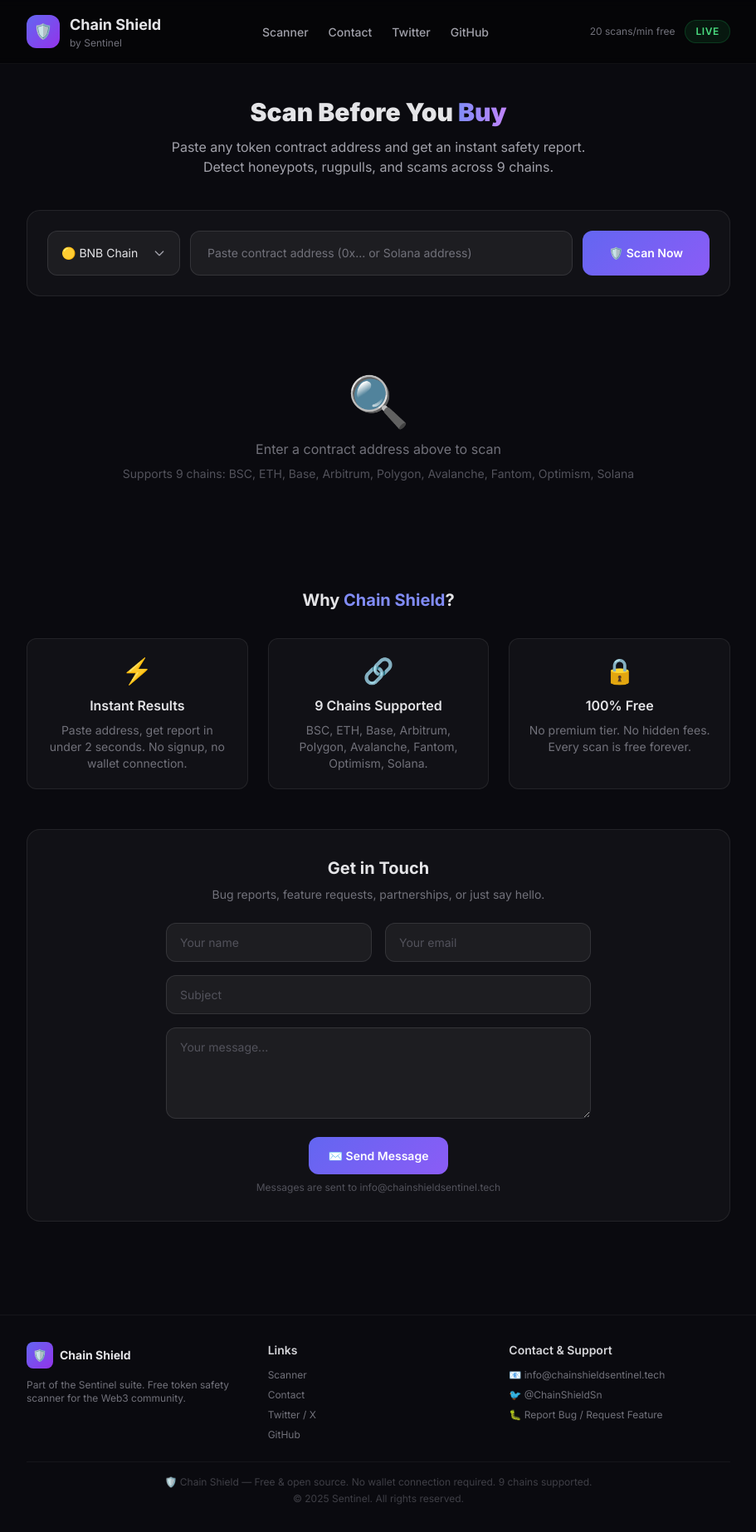
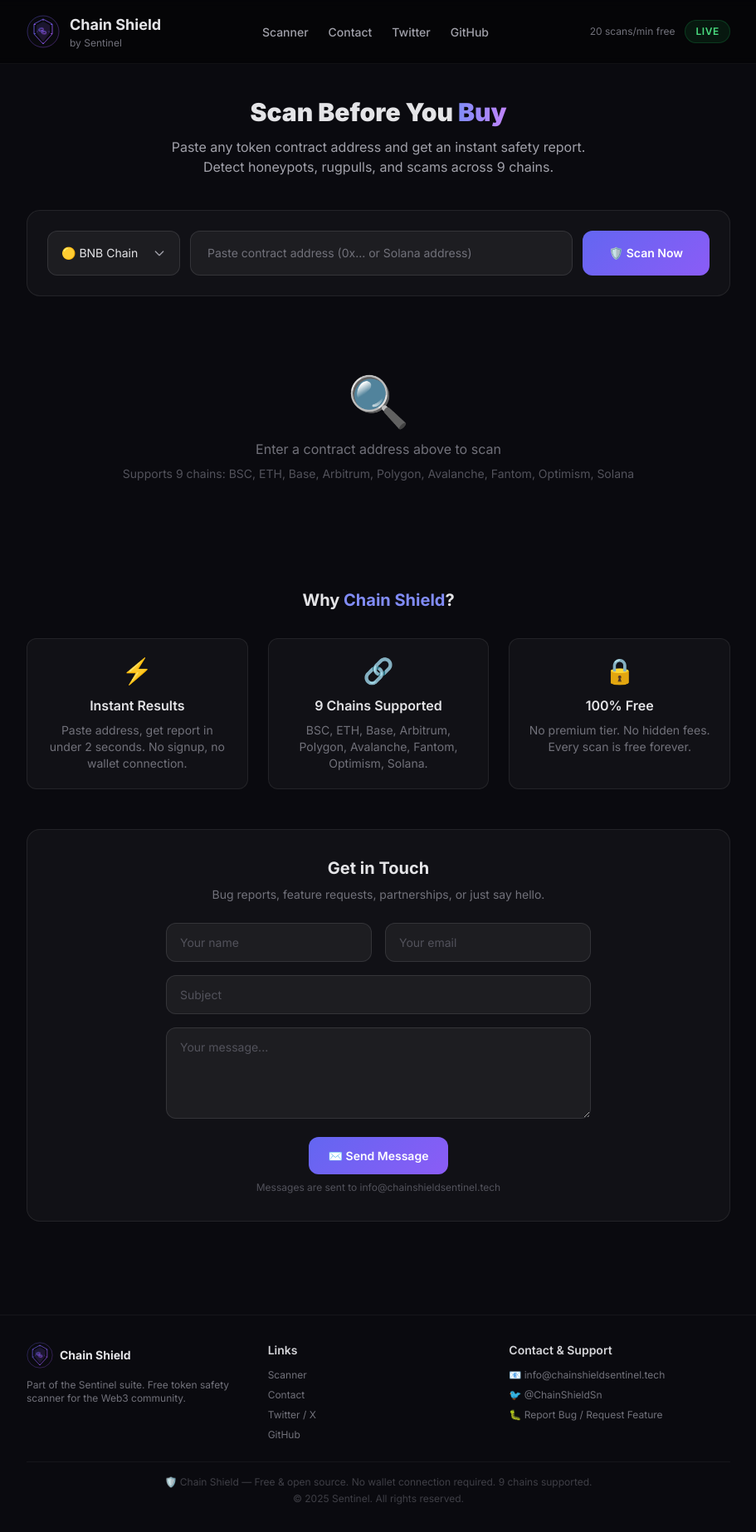
Before and after one commit to 0xairdropnoob/chain-shield, a plain HTML site: page static/index.html in a window 1280 px wide. Shown: the whole page at 83% size, without its empty margins (184-1095 px from the left). Drawn offline with nearby package versions, Linux system fonts and the light colour scheme.

Commit message:
feat: custom logo + OG image
- Replaced generic shield emoji with unique hexagonal chain-link logo
- Added animated scan pulse effect
- Created OG image for social sharing (1200x630)
- Added favicon
- Updated header and footer to use new logo

```diff
--- a/static/index.html
+++ b/static/index.html
@@ -166,7 +166,7 @@
     <header class="border-b border-white/5 bg-black/50 backdrop-blur-sm sticky top-0 z-50">
         <div class="max-w-4xl mx-auto px-6 py-4 flex items-center justify-between">
             <div class="flex items-center gap-3">
-                <div class="w-10 h-10 rounded-xl bg-gradient-to-br from-indigo-500 to-purple-600 flex items-center justify-center text-lg">🛡️</div>
+                <img src="/logo.svg" alt="Chain Shield Logo" class="w-10 h-10">
                 <div>
                     <h1 class="text-lg font-bold">Chain Shield</h1>
                     <p class="text-xs text-zinc-500">by Sentinel</p>
@@ -493,7 +493,7 @@
                 <!-- Brand -->
                 <div>
                     <div class="flex items-center gap-2 mb-3">
-                        <div class="w-8 h-8 rounded-lg bg-gradient-to-br from-indigo-500 to-purple-600 flex items-center justify-center text-sm">🛡️</div>
+                        <img src="/logo.svg" alt="Chain Shield Logo" class="w-8 h-8">
                         <span class="font-bold">Chain Shield</span>
                     </div>
                     <p class="text-zinc-500 text-xs">Part of the Sentinel suite. Free token safety scanner for the Web3 community.</p>
```
Also changed, not shown: static/favicon.svg (added), static/logo.png (added), static/logo.svg (added), static/og-image.png (added), static/og-image.svg (added).
